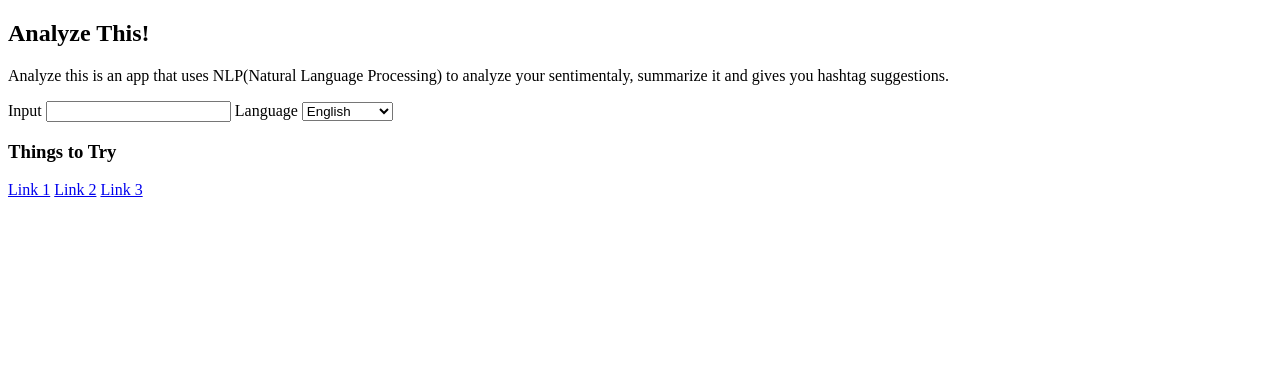
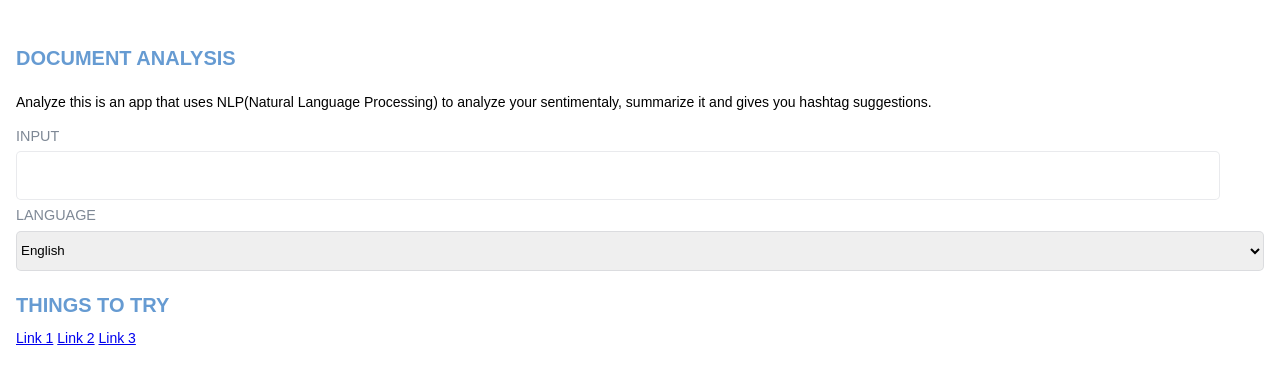
Before and after one commit to saltamay/evaluate-news-nlp, a website built with webpack: page src/public/index.html in a window 1280 px wide. Built offline with nearby package versions, Linux system fonts and the light colour scheme; no server answers.

Commit message:
Adding main styles

```diff
--- /dev/null
+++ b/src/public/css/reset.scss
@@ -0,0 +1,48 @@
+/* http://meyerweb.com/eric/tools/css/reset/
+   v2.0 | 20110126
+   License: none (public domain)
+*/
+
+html, body, div, span, applet, object, iframe,
+h1, h2, h3, h4, h5, h6, p, blockquote, pre,
+a, abbr, acronym, address, big, cite, code,
+del, dfn, em, img, ins, kbd, q, s, samp,
+small, strike, strong, sub, sup, tt, var,
+b, u, i, center,
+dl, dt, dd, ol, ul, li,
+fieldset, form, label, legend,
+table, caption, tbody, tfoot, thead, tr, th, td,
+article, aside, canvas, details, embed,
+figure, figcaption, footer, header, hgroup,
+menu, nav, output, ruby, section, summary,
+time, mark, audio, video {
+	margin: 0;
+	padding: 0;
+	border: 0;
+	font-size: 100%;
+	font: inherit;
+	vertical-align: baseline;
+}
+/* HTML5 display-role reset for older browsers */
+article, aside, details, figcaption, figure,
+footer, header, hgroup, menu, nav, section {
+	display: block;
+}
+body {
+	line-height: 1;
+}
+ol, ul {
+	list-style: none;
+}
+blockquote, q {
+	quotes: none;
+}
+blockquote:before, blockquote:after,
+q:before, q:after {
+	content: '';
+	content: none;
+}
+table {
+	border-collapse: collapse;
+	border-spacing: 0;
+}
--- /dev/null
+++ b/src/public/css/style.scss
@@ -0,0 +1,73 @@
+$font-stack: Arial, Helvetica, sans-serif;
+$font-size: 14px;
+$default-color: #000;
+$primary-color: #28384e;
+$secondary-color: #669bd2;
+
+body {
+  color: $default-color;
+  font-family: $font-stack;
+  font-size: $font-size;
+}
+
+.app-container {
+  padding: 2rem 1rem;
+}
+
+p {
+  line-height: 1.5;
+  padding: 0.5rem 0 1rem 0;
+}
+
+h1 {
+  color: $primary-color;
+  font-size: 2rem;
+}
+
+h1.title,
+h1.examples-subtitle {
+  color: $secondary-color;
+  font-size: 1.25rem;
+  font-weight: 600;
+  padding: 1rem 0;
+  text-transform: uppercase;
+}
+
+.form-container {
+  $font-color-normal: rgba(40,56,78,0.6);
+  $font-color-focus: #28384e;
+  $border-color-normal: rgba(40,56,78,0.1);
+  $border-color-focus: #28384e;
+
+  label {
+    color: $font-color-normal;
+    display: block;
+    font-size: 0.9rem;
+    text-transform: uppercase;
+  }
+
+  label:focus {
+    color: $font-color-focus;
+  }
+
+  input#user-input,
+  select#languages {
+    border: 1px solid $border-color-normal;
+    border-radius: 5px;
+    margin: 0.5rem 0;
+  }
+
+  input#user-input {
+    padding: 0.5rem 0.5rem 1.5rem 0.5rem;
+    width: 95%;
+  }
+
+  select#languages {
+    height: 40px;
+    width: 100%;
+  }
+}
+
+// .examples {
+
+// }
--- a/src/public/index.html
+++ b/src/public/index.html
@@ -7,11 +7,14 @@
   <title>Analyze It!</title>
 </head>
 <body>
-  <main class="content-wrapper">
+  <div id="root">
+    <div class="app-layout">
+      <main>
+        <div class="app-container">
           <section class="user-input-section">
-      <h1>Analyze This!</h1>
+            <h1 class="title">Document Analysis</h1>
             <p>Analyze this is an app that uses NLP(Natural Language Processing) to analyze your sentimentaly, summarize it and gives you hashtag suggestions.</p>
-      <div class="user-input-form">
+            <div class="form-container">
               <form class="input-form">
                 <label for="user-input">Input</label>
                 <input type="text" id="user-input" name="user-input" />
@@ -26,15 +29,20 @@
                   <option value="italian">Italian</option>
                 </select>
               </form>
-        <section class="suggestions">
-          <h1>Things to Try</h1>
+            </div>
+            <section class="examples">
+              <h1 class="examples-subtitle">Things to Try</h1>
               <a href="#">Link 1</a>
               <a href="#">Link 2</a>
               <a href="#">Link 3</a>
             </section>
+          </section>
+
+          <!--Results Section-->
+          <section class="results"></section>
         </div>
-    </section>
-    <section class="results"></section>
       </main>
+    </div>
+  </div>
 </body>
 </html>
--- a/src/public/index.js
+++ b/src/public/index.js
@@ -1,10 +1,12 @@
 import test from '../test/test';
-// import testAPI from '../test/testAPI';
+
+/* Import style sheets */
+import './css/reset.scss';
+import './css/style.scss';
 
 console.log('Entry point is successfully setup');
 
 test();
-// testAPI();
 
 const makeAPICall = async () => {
   const data = {
```
Lines whose indentation alone changed are shown as unchanged.
